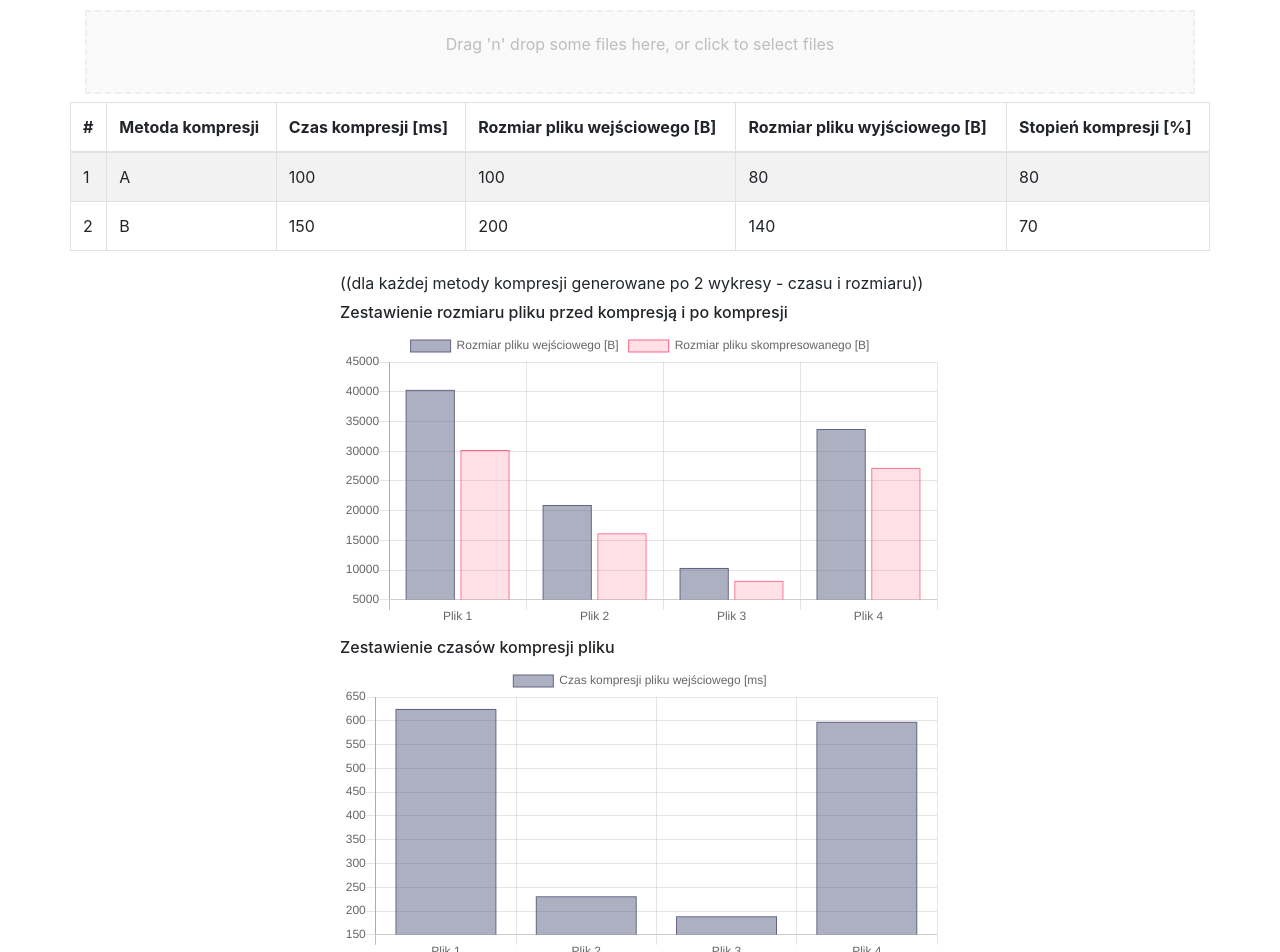
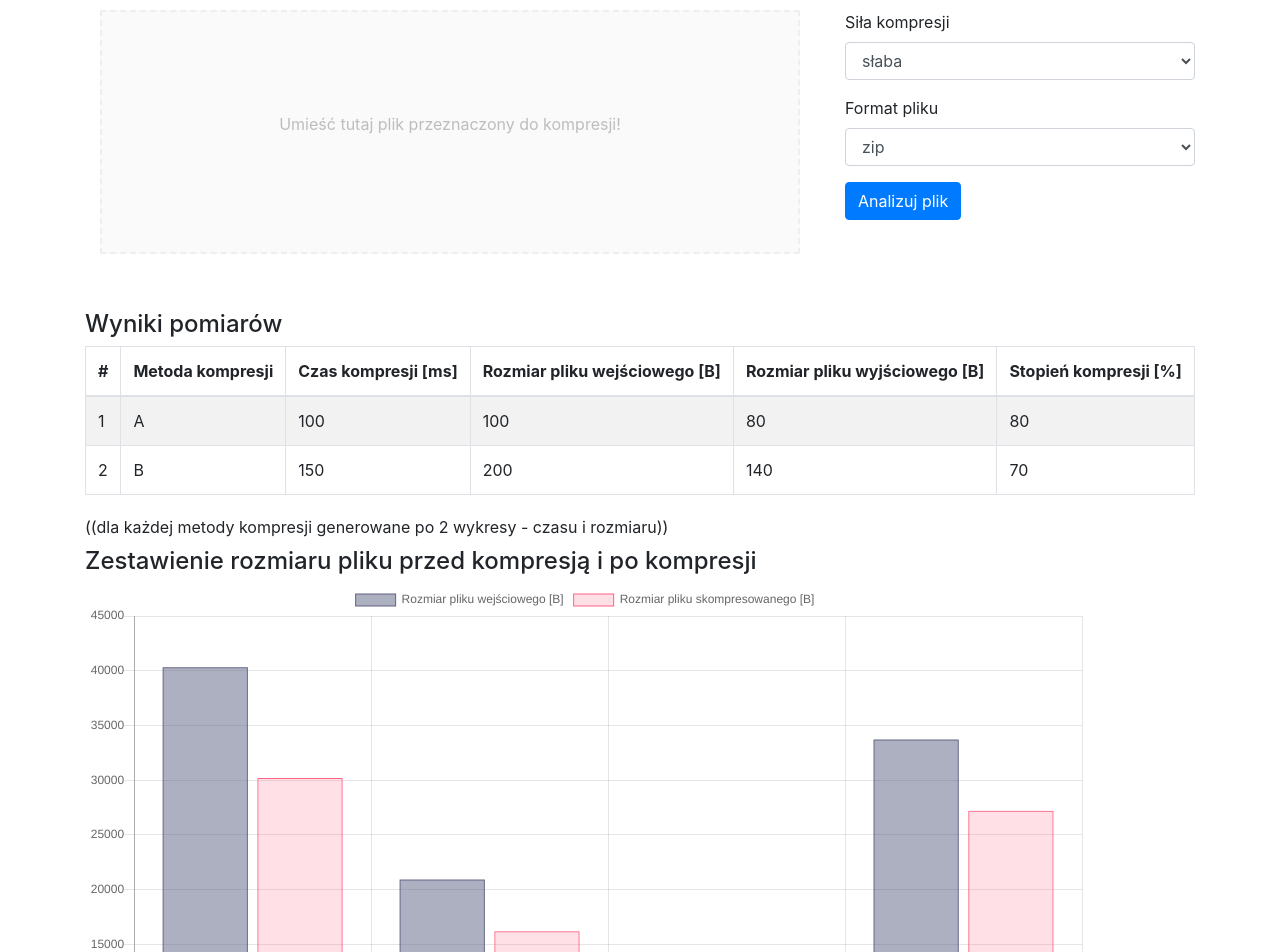
Before and after one commit to seul88/compression-tool, a React (Create React App) app in the folder frontend/: page / in a window 1280 px wide. Shown: the part 120-1072 px from the top of the page. Built offline with nearby package versions, Linux system fonts and the light colour scheme.

Commit message:
Finish page layout

```diff
--- a/frontend/src/components/Chart.jsx
+++ b/frontend/src/components/Chart.jsx
@@ -1,5 +1,6 @@
 import React from 'react';
 import { Bar } from 'react-chartjs-2';
+import { Col } from 'react-bootstrap';
 
 
 export default function Chart(){
@@ -44,15 +45,16 @@ export default function Chart(){
       };
 
 
-        return (
+      return (
+        <Col md={12}>
           <div className="mt-1">
             ((dla każdej metody kompresji generowane po 2 wykresy - czasu i rozmiaru))
           <div className="mt-2">
-              <h6>Zestawienie rozmiaru pliku przed kompresją i po kompresji</h6>
+              <h4>Zestawienie rozmiaru pliku przed kompresją i po kompresji</h4>
               <Bar
                 data={sizes}
-                width={600}
-                height={300}
+                width={1000}
+                height={500}
                 options={{
                   responsive: false,
                   maintainAspectRatio: false
@@ -61,18 +63,18 @@ export default function Chart(){
             </div>
 
             <div className="mt-2">
-              <h6>Zestawienie czasów kompresji pliku</h6>
+              <h4>Zestawienie czasów kompresji pliku</h4>
               <Bar
                 data={times}
-                width={600}
-                height={300}
+                width={1000}
+                height={500}
                 options={{
                   responsive: false,
                   maintainAspectRatio: false
                 }}
               />
             </div>
-
           </div>
-        );
+        </Col>
+      );
 }
--- /dev/null
+++ b/frontend/src/components/CustomizeForm.jsx
@@ -0,0 +1,29 @@
+import React from 'react'
+import { Form, Button } from 'react-bootstrap';
+
+export default function CustomizeForm() {
+    return (
+        <Form>
+                <Form.Group controlId="compressionType">
+                    <Form.Label>Siła kompresji</Form.Label>
+                    <Form.Control as="select">
+                        <option>słaba</option>
+                        <option>średnia</option>
+                        <option>mocna</option>
+                    </Form.Control>
+                </Form.Group>
+                <Form.Group controlId="fileFormat">
+                    <Form.Label>Format pliku</Form.Label>
+                    <Form.Control as="select">
+                        <option>zip</option>
+                        <option>tar.gz</option>
+                        <option>7z</option>
+                        <option>rar</option>
+                    </Form.Control>
+                </Form.Group>
+                <Button variant="primary" type="submit">
+                    Analizuj plik
+                </Button>
+        </Form>
+    )
+}
--- a/frontend/src/components/LoadFile.jsx
+++ b/frontend/src/components/LoadFile.jsx
@@ -6,7 +6,7 @@ const baseStyle = {
   display: 'flex',
   flexDirection: 'column',
   alignItems: 'center',
-  padding: '20px',
+  padding: '100px',
   borderWidth: 2,
   borderRadius: 2,
   borderColor: '#eeeeee',
@@ -63,7 +63,7 @@ export default function LoadFile(props) {
         <div className="container">
           <div {...getRootProps({style})}>
             <input {...getInputProps()} />
-            <p>Drag 'n' drop some files here, or click to select files</p>
+            <p>Umieść tutaj plik przeznaczony do kompresji!</p>
             {files}
           </div>
         </div>
--- a/frontend/src/components/MainComponent.jsx
+++ b/frontend/src/components/MainComponent.jsx
@@ -1,18 +1,24 @@
 import React from 'react'
-import { Row, Container } from 'react-bootstrap';
+import { Row, Col, Container } from 'react-bootstrap';
 import  Chart  from './Chart'
 import  InfoComponent  from './InfoComponent'
 import  LoadFile  from './LoadFile'
 import  ResultTable  from './ResultTable'
+import  CustomizeForm  from './CustomizeForm'
 
 export default function MainComponent() {
     return (
         <Container>
-            <Row className="justify-content-center">
+            <Row className="justify-content-left">
                 <InfoComponent />
             </Row>
             <Row className="justify-content-center">
-                <LoadFile />
+                <Col md={8}>
+                    <LoadFile />
+                </Col>
+                <Col md={4}>
+                    <CustomizeForm />
+                </Col>
             </Row>
             <Row className="justify-content-center mt-2">
                 <ResultTable />
--- a/frontend/src/components/ResultTable.jsx
+++ b/frontend/src/components/ResultTable.jsx
@@ -1,8 +1,12 @@
 import React from 'react'
-import { Table } from 'react-bootstrap';
+import { Table, Col } from 'react-bootstrap';
 
 export default function ResultTable() {
     return (
+        <Col md={12}>
+            <div className="mt-5">
+                <h4>Wyniki pomiarów</h4>
+            </div>
             <Table striped bordered hover>
                 <thead>
                     <tr>
@@ -33,5 +37,6 @@ export default function ResultTable() {
                     </tr>
                 </tbody>
             </Table>
+        </Col>
     )
 }
```
Lines whose indentation alone changed are shown as unchanged.
